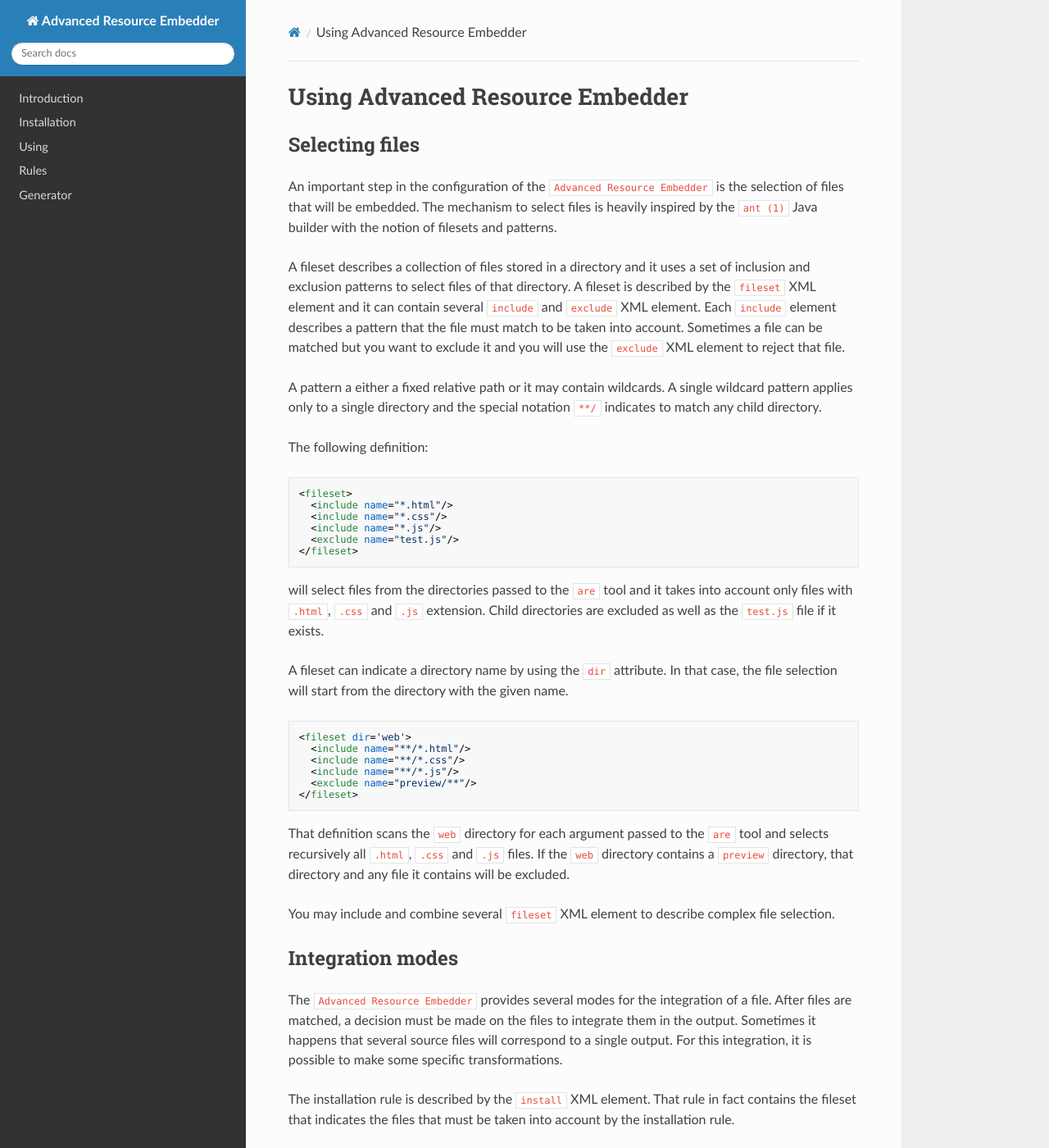
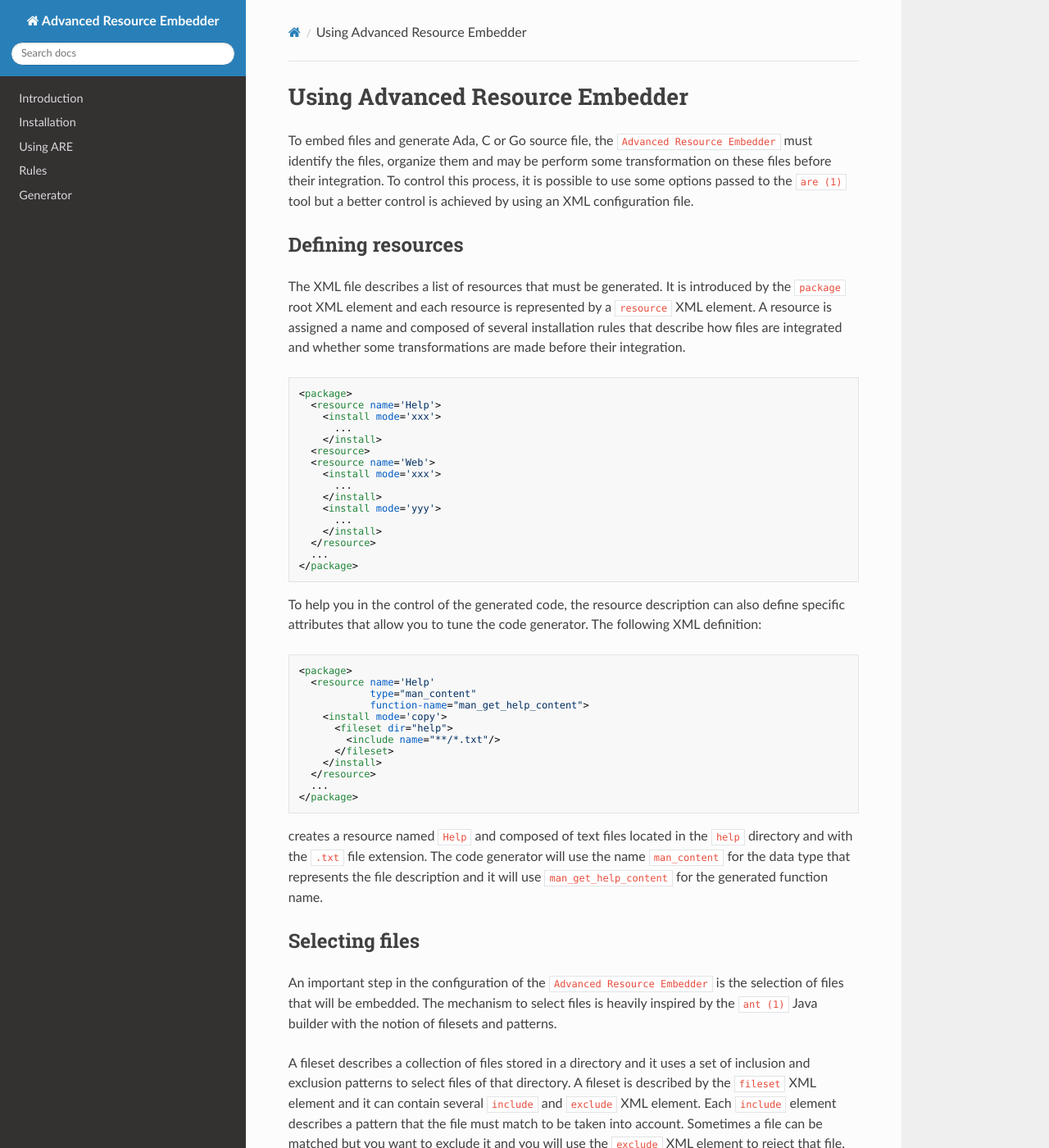
Before and after one commit to stcarrez/resource-embedder, an MkDocs documentation site: the page built from docs/Using.md, in a window 1280 px wide and 1400 px high. Shown: the whole window at 82% size. Built offline with MkDocs 1.6.1, drawn with Linux system fonts in a browser that asks for light colours; nearby versions of some CDN libraries; some of the changed text lies outside the part shown.

Commit message:
Update and clarify the documentation

````diff
--- a/.travis.yml
+++ b/.travis.yml
@@ -5,7 +5,10 @@ language: generic
 install:
 
   # Install GNAT FSF
-  - sudo apt-get -y install gnat gprbuild libxmlada-sax7-dev libxmlada-dom7-dev
+  - sudo apt-get -y install gnat gprbuild libxmlada-dom7-dev
+
+  # Install xmllint for the tests
+  - sudo apt-get -y install libxml2-utils
 
   # Install lcov for coverage
   - sudo apt-get -y install lcov
--- a/docs/Using.md
+++ b/docs/Using.md
@@ -1,4 +1,62 @@
 # Using Advanced Resource Embedder
+
+To embed files and generate Ada, C or Go source file, the `Advanced Resource Embedder`
+must identify the files, organize them and may be perform some transformation on these
+files before their integration.  To control this process, it is possible to use some
+options passed to the `are (1)` tool but a better control is achieved by using
+an XML configuration file.
+
+## Defining resources
+
+The XML file describes a list of resources that must be generated.  It is introduced
+by the `package` root XML element and each resource is represented by a `resource` XML
+element.  A resource is assigned a name and composed of several installation rules
+that describe how files are integrated and whether some transformations are made
+before their integration.
+
+```XML
+<package>
+  <resource name='Help'>
+    <install mode='xxx'>
+      ...
+    </install>
+  <resource>
+  <resource name='Web'>
+    <install mode='xxx'>
+      ...
+    </install>
+    <install mode='yyy'>
+      ...
+    </install>
+  </resource>
+  ...
+</package>
+```
+
+To help you in the control of the generated code, the resource description can
+also define specific attributes that allow you to tune the code generator.
+The following XML definition:
+
+```XML
+<package>
+  <resource name='Help'
+            type="man_content"
+            function-name="man_get_help_content">
+    <install mode='copy'>
+      <fileset dir="help">
+        <include name="**/*.txt"/>
+      </fileset>
+    </install>
+  </resource>
+  ...
+</package>
+```
+
+creates a resource named `Help` and composed of text files located in the `help`
+directory and with the `.txt` file extension.  The code generator will use
+the name `man_content` for the data type that represents the file description
+and it will use `man_get_help_content` for the generated function name.
+
 
 ## Selecting files
 
@@ -21,7 +79,7 @@ special notation `**/` indicates to match any child directory.
 
 The following definition:
 
-```
+```XML
 <fileset>
   <include name="*.html"/>
   <include name="*.css"/>
@@ -38,7 +96,7 @@ A fileset can indicate a directory name by using the `dir` attribute.
 In that case, the file selection will start from the directory with the given
 name.
 
-```
+```XML
 <fileset dir='web'>
   <include name="**/*.html"/>
   <include name="**/*.css"/>
@@ -67,7 +125,7 @@ The installation rule is described by the `install` XML element.
 That rule in fact contains the fileset that indicates the files that
 must be taken into account by the installation rule.
 
-```
+```XML
 <install mode='copy'>
   <fileset>
     <include name='**/*.txt'/>
@@ -75,9 +133,7 @@ must be taken into account by the installation rule.
 </install>
 ```
 
-
-## Defining resources
-
+The installation modes are described more into details in the [Rules](Are_Installer.md) chapter.
 
 
 ## Man page
--- a/mkdocs.yml
+++ b/mkdocs.yml
@@ -3,7 +3,7 @@ docs_dir: docs
 nav:
   - Introduction: index.md
   - Installation: Installation.md
-  - Using: Are_Using.md
+  - Using ARE: Are_Using.md
   - Rules: Are_Installer.md
   - Generator: Are_Generator.md
 theme: readthedocs
````
Also changed, not shown: docs/Are_Installer.md (+19 -14 lines), docs/Are_Using.md (+97 -6 lines), docs/are.md (+49 -7 lines), 3 other files.
